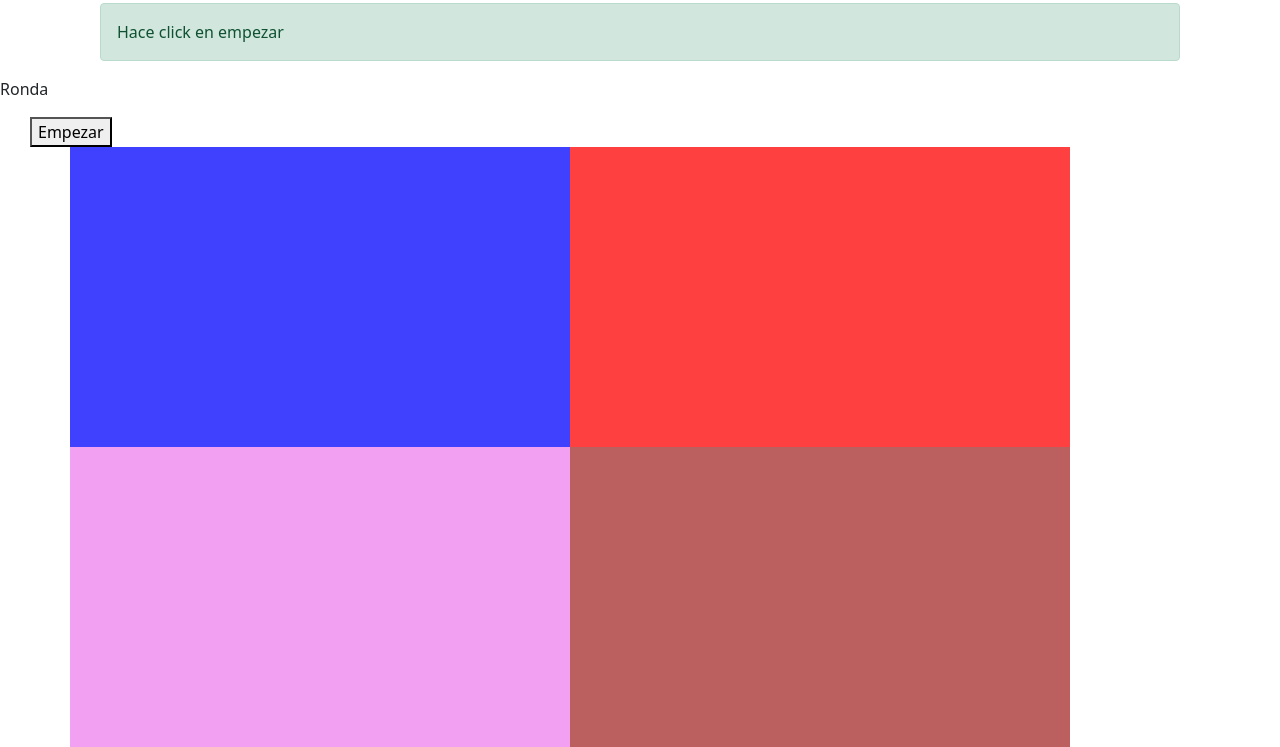
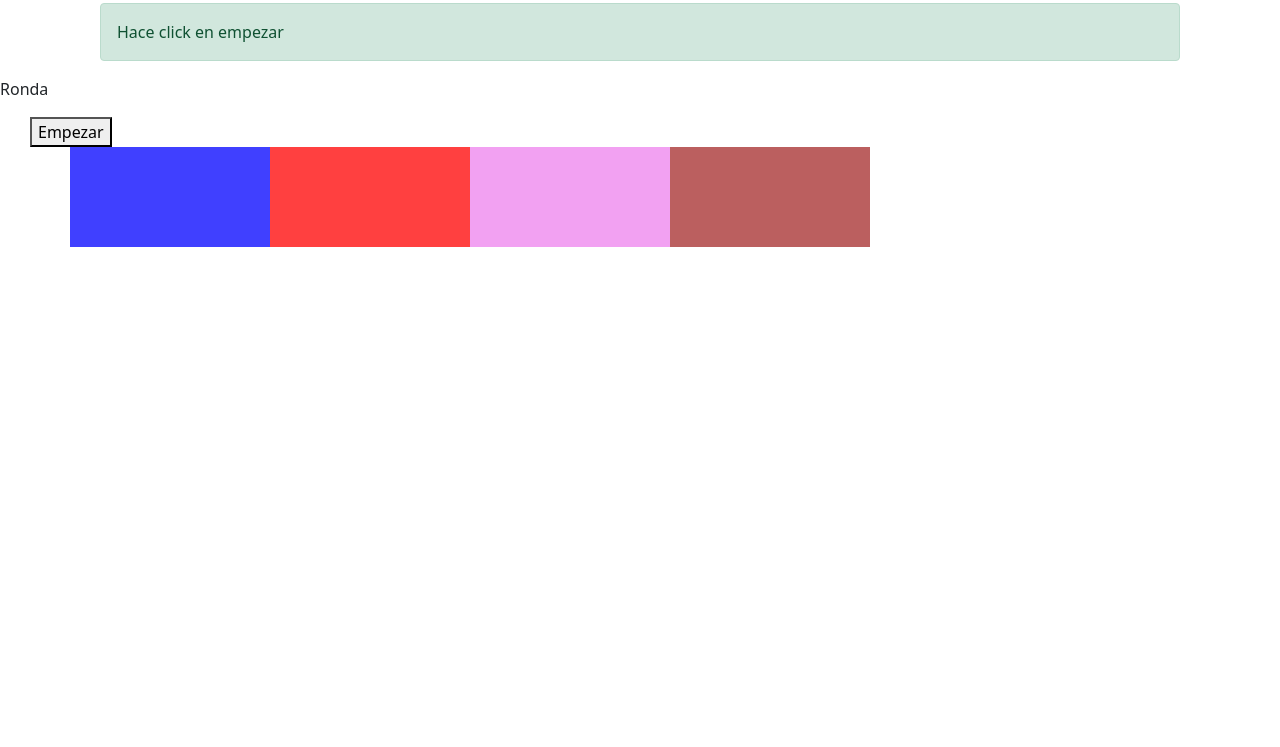
Before and after one commit to sergioatk/simon-says, a plain HTML site: page index.html in a window 1280 px wide. Shown: the part 53-800 px from the top of the page. Drawn offline with nearby package versions, Linux system fonts and the light colour scheme.

Commit message:
probando col

```diff
--- a/index.html
+++ b/index.html
@@ -18,10 +18,10 @@
 <button>Empezar</button>
     <div class="container">
         <div class="row row-cols-2">
-          <div class="col cuadro" id="blue"></div>
-          <div class="col cuadro" id="red"></div>
-          <div class="col cuadro" id="violet"></div>
-          <div class="col cuadro" id="brown"></div>
+          <div class="col col-sm-6 cuadro" id="blue"></div>
+          <div class="col col-sm-2 cuadro" id="red"></div>
+          <div class="col col-sm-2 cuadro" id="violet"></div>
+          <div class="col col-sm-2 cuadro" id="brown"></div>
         </div>
       </div>
 
--- a/main.css
+++ b/main.css
@@ -37,8 +37,8 @@ h3 {
 }
 
 .col {
-    height: 300px;
-    width: 500px;
+    height: 100px;
+    width: 200px;
 }
 
 span {
```
